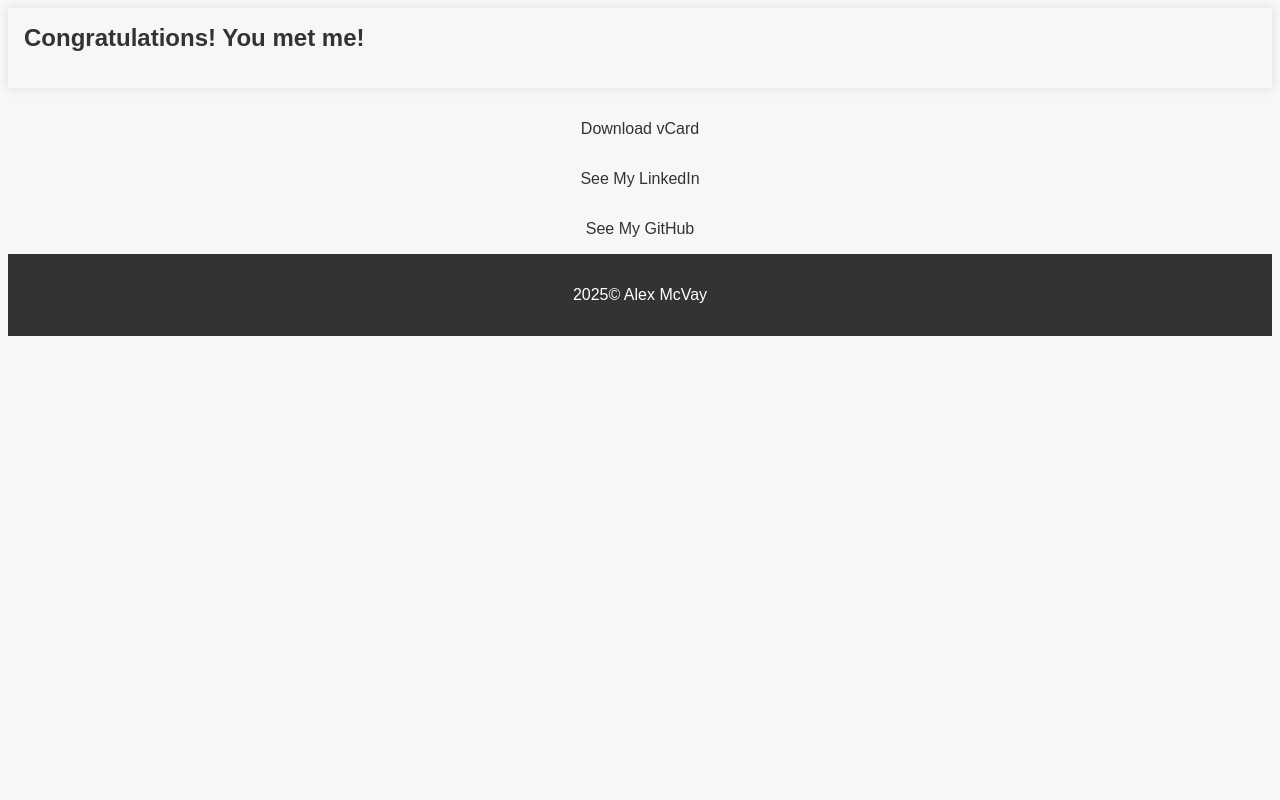
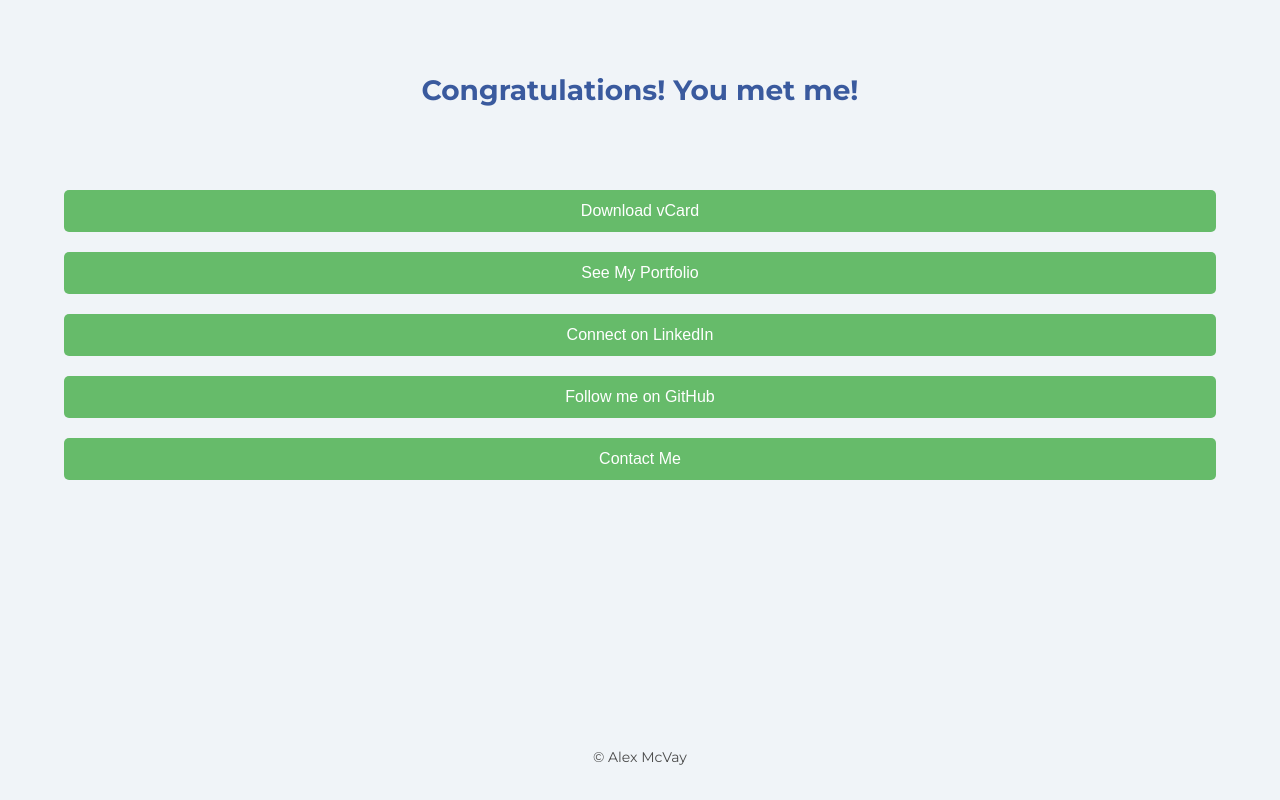
Before and after one commit to AlexMcVay/Contact-Card, a plain HTML site: page index.html in a window 1280 px wide. Drawn offline with Linux system fonts and the light colour scheme.

Commit message:
reformat

```diff
--- a/index.html
+++ b/index.html
@@ -10,11 +10,13 @@
     </head>
     <body>
         <section id="title">
-            <h1>Congratulations! You met me!</h1>
+            <h1 align="center">Congratulations! You met me!</h1>
         </section>
         <button onclick="window.location.href='alexmcvay.vcf';">Download vCard</button>
-        <button href="https://www.linkedin.com/in/alexandramcvay">See My LinkedIn</button>
-        <button href="https://github.com/alexmcvay">See My GitHub</button>
+        <button href="https://alexmcvay.github.io">See My Portfolio</button>
+        <button href="https://www.linkedin.com/in/alexandramcvay">Connect on LinkedIn</button>
+        <button href="https://github.com/alexmcvay">Follow me on GitHub</button>
+        <button href="mailto:alya.mcvay@gmail.com">Contact Me</button>
 
     </body>
     <footer>
--- a/script.js
+++ b/script.js
@@ -1,9 +1,26 @@
-function downloadVCard() {
-    window.location.href = 'download_vcard.php';
-}
+// Set the current year in the footer.
+document.getElementById("currentYear").textContent = new Date().getFullYear();
 
-function getCurrentYear() {
-  return new Date().getFullYear();
-}
+document.getElementById("currentYear").textContent = new Date().getFullYear();
 
-document.getElementById("currentYear").innerHTML = getCurrentYear();
+// Corrected button href attributes.
+const portfolioButton = document.querySelectorAll('button')[1];
+const linkedinButton = document.querySelectorAll('button')[2];
+const githubButton = document.querySelectorAll('button')[3];
+const contactButton = document.querySelectorAll('button')[4];
+
+portfolioButton.addEventListener('click', () => {
+  window.open('https://alexmcvay.github.io', '_blank');
+});
+
+linkedinButton.addEventListener('click', () => {
+  window.open('https://www.linkedin.com/in/alexandramcvay', '_blank');
+});
+
+githubButton.addEventListener('click', () => {
+  window.open('https://github.com/alexmcvay', '_blank');
+});
+
+contactButton.addEventListener('click', () => {
+  window.location.href = 'mailto:alya.mcvay@gmail.com';
+});
--- a/style.css
+++ b/style.css
@@ -1,57 +1,67 @@
+@import url('https://fonts.googleapis.com/css2?family=Montserrat:wght@400;700&display=swap');
+
 :root {
-    font-family: Arial, sans-serif;
+  --primary-bg: #F0F4F8;
+  --primary-text: #4A4A4A;
+  --header-color: #3A5A9E;
+  --button-bg: #66BB6A;
+  --button-hover: #55AA59;
+  --button-highlight: #4FC3F7;
+}
+
+body {
+  font-family: 'Montserrat', sans-serif;
+  background-color: var(--primary-bg);
+  color: var(--primary-text);
   margin: 0;
   padding: 0;
-    background-color: #f7f7f7;
-    color: #333;
-    --primary-color: #333;
-    --accent-color: #f7f7f7;
-}
-
-header {
-    background-color: var(:--primary-color);
-    padding: 1em;
-    text-align: center;
-}
-
-main {
   display: flex;
   flex-direction: column;
   align-items: center;
-    padding: 1em;
+  min-height: 100vh;
 }
 
-section {
-    padding: 1em;
-    margin-bottom: 1em;
-    box-shadow: 0 0 10px rgba(0, 0, 0, 0.1);
+#title {
+  margin: 50px 0;
 }
 
-h1, h2 {
-    margin-top: 0;
-    align:center;
+#title h1 {
+  color: var(--header-color);
+  font-size: 28px;
 }
 
 button {
-    background-color: var(--accent-color);
-    color: var(--primary-color);
+  background-color: var(--button-bg);
+  color: white;
+  padding: 12px 20px;
   border: none;
-    padding: 1em 2em;
-    font-size: 1em;
+  border-radius: 5px;
   cursor: pointer;
-    width: 100%;
-    padding: auto;
+  margin: 10px;
+  font-size: 16px;
+  transition: background-color 0.3s ease;
+  width: 90%;
 }
 
 button:hover {
-    background-color: var(--primary-color);
-    color: calc(var(--primary-color)-#fff);
+  background-color: var(--button-hover);
 }
 
 footer {
-    background-color: var(--primary-color);
-    color: white;
-    padding: 1em;
+  margin-top: auto; /* Push footer to the bottom */
+  width: 100%;
   text-align: center;
-    clear: both;
+  padding: 20px 0;
 }
+
+.copyright {
+  font-size: 14px;
+}
+
+/* Responsive adjustments */
+@media (max-width: 600px) {
+  button {
+    width: 90%; /* Make buttons full width on smaller screens */
+    margin: 5px 0;
+  }
+}
```
Lines whose indentation alone changed are shown as unchanged.
